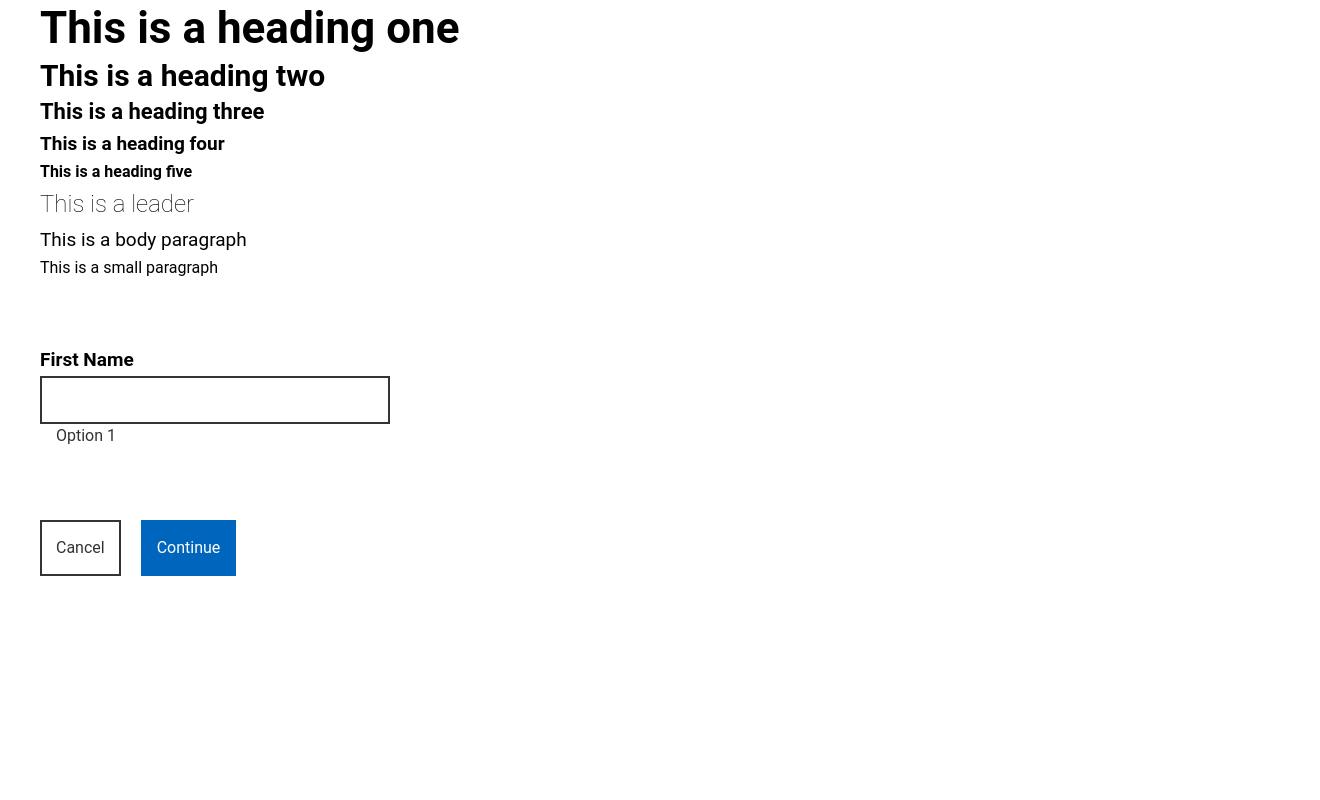
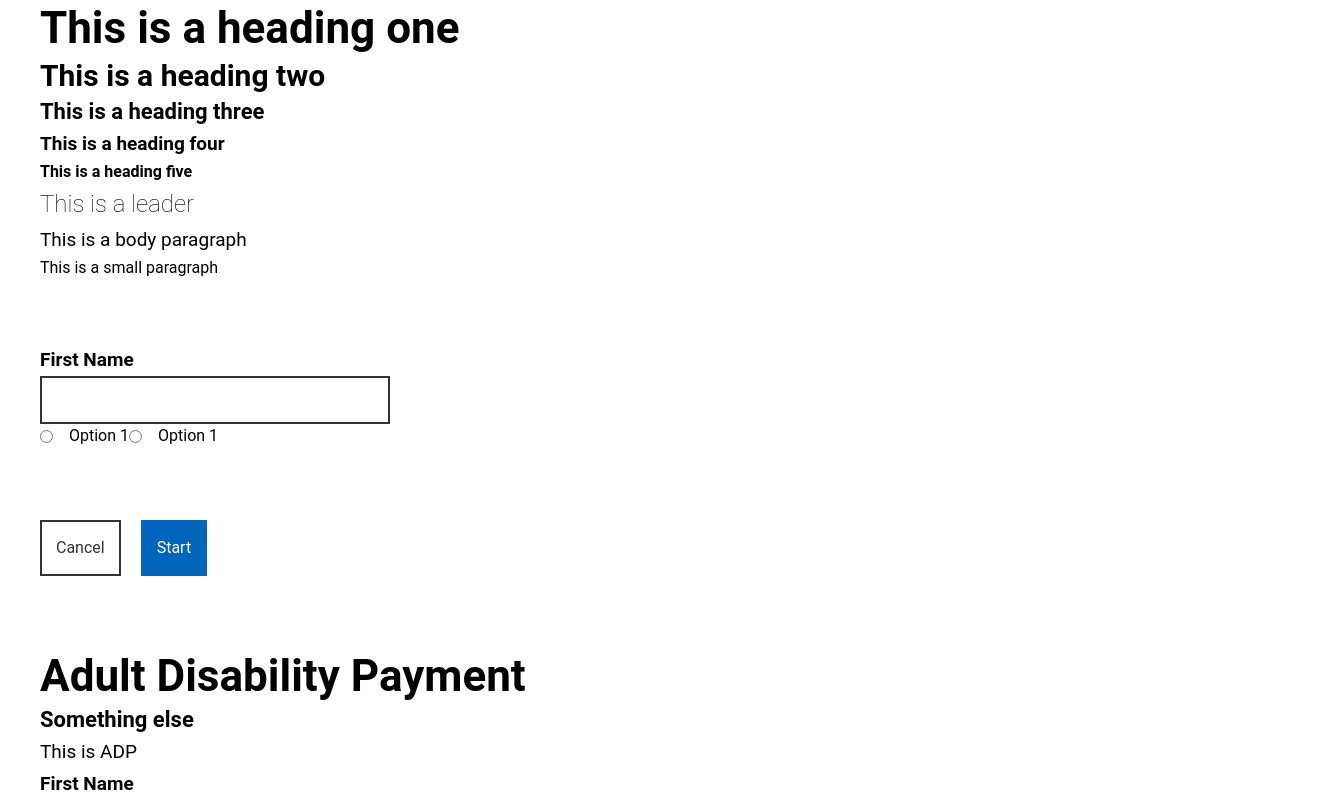
Before and after one commit to JustinL-IxD/ScotGov-PrototypingKit-Svelte, a SvelteKit app: page / in a window 1280 px wide. Shown: the top 800 px of the page, 1320 px wide, since content can reach past the window. Built offline with nearby package versions, Linux system fonts and the light colour scheme.

Commit message:
Add test page

```diff
--- a/src/lib/Buttons/PrimaryButton.svelte
+++ b/src/lib/Buttons/PrimaryButton.svelte
@@ -5,5 +5,5 @@
         active:text-DarkGrey
         active:shadow-button"
     >
-    Continue
+    Start
 </button>
--- a/src/lib/Forms/RadioButton.svelte
+++ b/src/lib/Forms/RadioButton.svelte
@@ -1,6 +1,23 @@
+<script>
+    let selectedOption = 'option1';
+</script>
+
+<style>
+    .form-radio:checked{
+        background-color: yellow;
+    }
+</style>
+
+
+
+
 <div class="flex">
-    <label for="" class="inline-flex items-center text-DarkGrey">
-        <input aria-labelledby="label1" checked type="radio" name="radio" class="checkbox appearance-none focus:opacity-100 focus:ring-2 focus:ring-offset-2 focus:ring-indigo-700 focus:outline-none border rounded-full border-gray-400 absolute cursor-pointer w-full h-full checked:border-none" />
+    <label for="" class="inline-flex items-center">
+        <input type="radio" class="form-radio" name="options" value="option1">
+        <span class="ml-2">Option 1</span>
+    </label>
+    <label for="" class="inline-flex items-center">
+        <input type="radio" class="form-radio" name="options" value="option1">
         <span class="ml-2">Option 1</span>
     </label>
 </div>
--- a/src/routes/+page.svelte
+++ b/src/routes/+page.svelte
@@ -12,6 +12,9 @@
 	import TextInput from '$lib/Forms/TextInput.svelte';
 	import RadioButton from '$lib/Forms/RadioButton.svelte';
 </script>
+
+
+
 
 <div>
     <H1>This is a heading one</H1>
@@ -35,3 +38,12 @@
     <SecondaryButton />
     <PrimaryButton />
 </div>
+
+<div class="mt-8">
+    <H1>Adult Disability Payment</H1>
+    <H3>Something else</H3>
+    <Body>This is ADP</Body>
+    <TextInput />
+    <SecondaryButton />
+    <PrimaryButton />
+</div>
--- /dev/null
+++ b/src/routes/test/+page.svelte
@@ -0,0 +1,18 @@
+<script>
+    import H1 from '$lib/Typography/H1.svelte';
+    import Body from '$lib/Typography/Body.svelte';
+    import Small from '$lib/Typography/Small.svelte';
+    import PrimaryButton from '$lib/Buttons/PrimaryButton.svelte';
+	import SecondaryButton from '$lib/Buttons/SecondaryButton.svelte';
+	import TextInput from '$lib/Forms/TextInput.svelte';
+	import RadioButton from '$lib/Forms/RadioButton.svelte';
+</script>
+
+<H1>Test page</H1>
+
+<div>
+    <Body>This is ADP</Body>
+    <TextInput />
+    <SecondaryButton />
+    <PrimaryButton />
+</div>
```
Also changed, not shown: src/routes/adp/+page.svelte (deleted), 1 other file (tests, documents, lock files or other folders).
